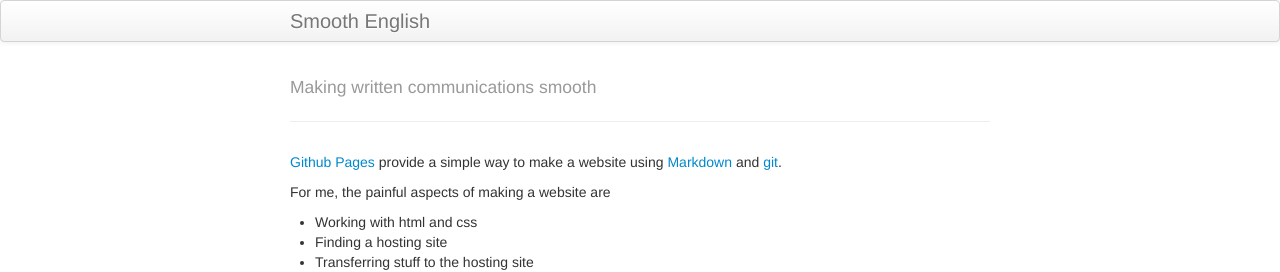
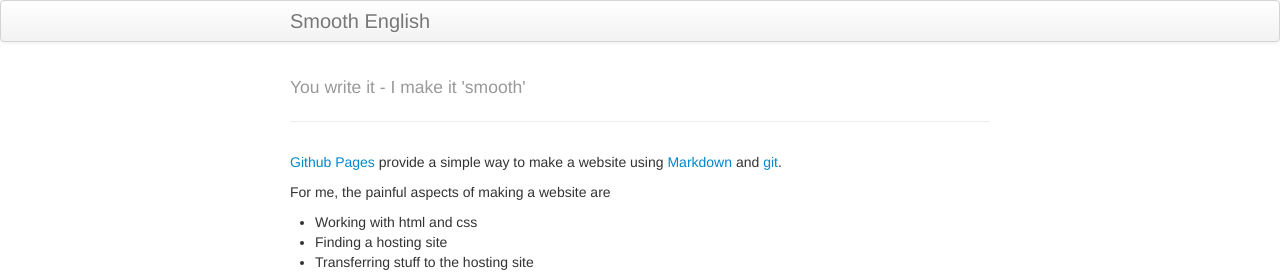
Before and after one commit to StephenEastham/StephenEastham.github.io, a Jekyll site: the page built from index.md, in a window 1280 px wide. Shown: the top 272 px of the page. Built offline with Jekyll 4.4.1, drawn with Linux system fonts in a browser that asks for light colours.

Commit message:
Update index.md

```diff
--- a/index.md
+++ b/index.md
@@ -1,7 +1,7 @@
 ---
 layout: page
 title:
-tagline: Making written communications smooth
+tagline: You write it - I make it 'smooth'
 description:
 ---
 
```
